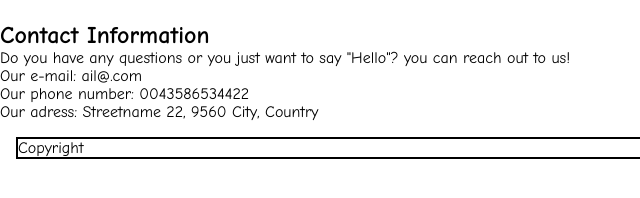
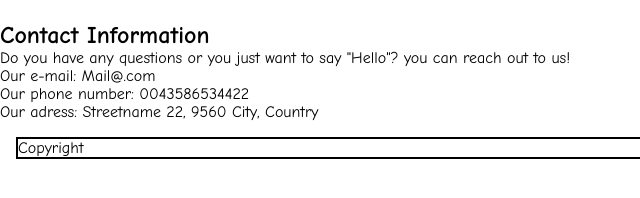
Before and after one commit to eamador1/awesome-library, a plain HTML site: page index.html in a window 1280 px wide. Shown: the part 308-506 px from the top of the page, 0-640 px from the left. Drawn offline with Linux system fonts and the light colour scheme.

Commit message:
Update index.html

```diff
--- a/index.html
+++ b/index.html
@@ -56,16 +56,16 @@
       you can reach out to us!
     </p>
     <ul>
-      <li>Our e-mail: ail@.com</li>
+      <li>Our e-mail: Mail@.com</li>
       <li>Our phone number: 0043586534422</li>
       <li>Our adress: Streetname 22, 9560
-         City, Country
+        City, Country
       </li>
     </ul>
   </section>
   <script src="script.js"></script>
   <footer id="footer">
-    <p >Copyright</p>
+    <p>Copyright</p>
   </footer>
 </body>
 
```
